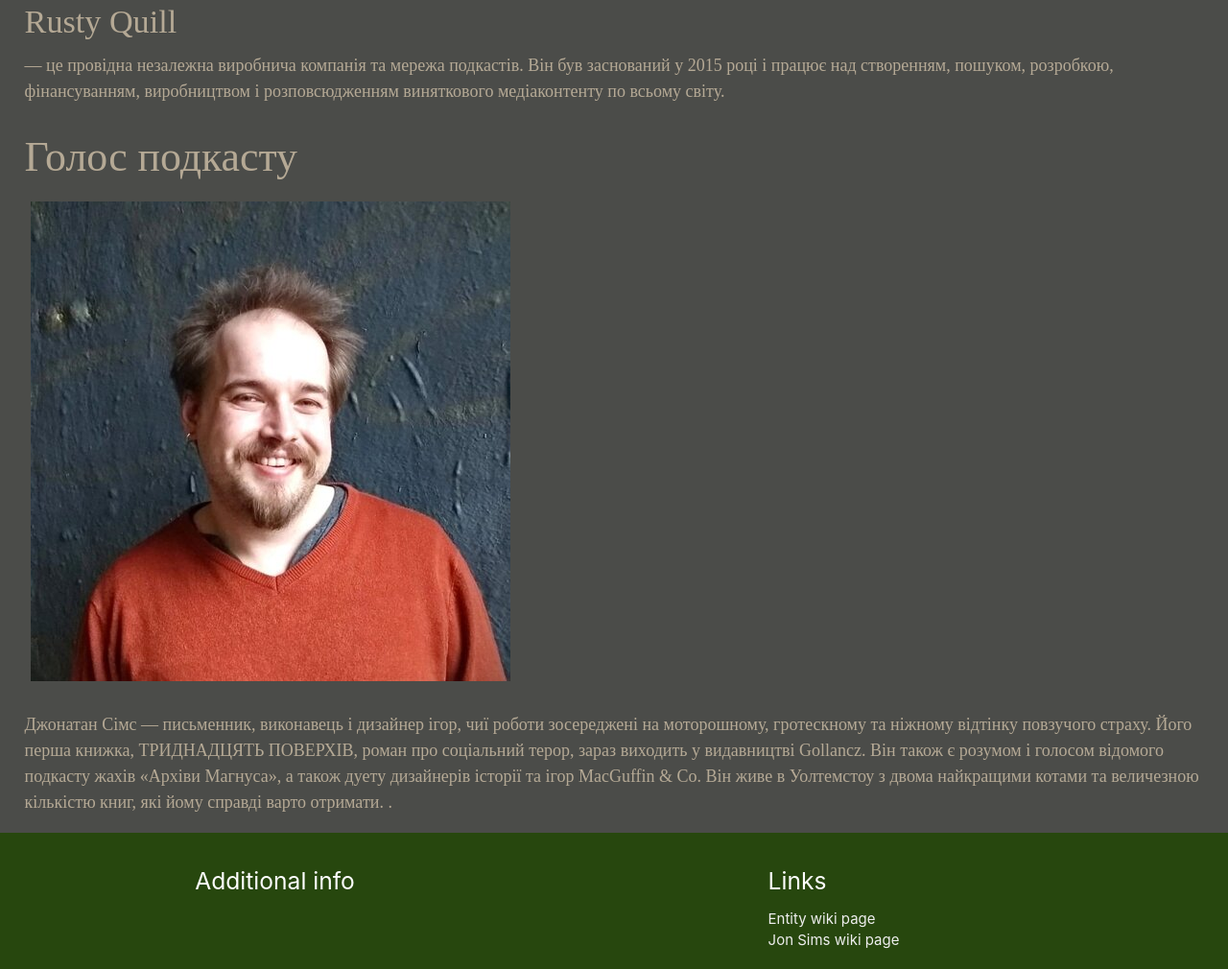
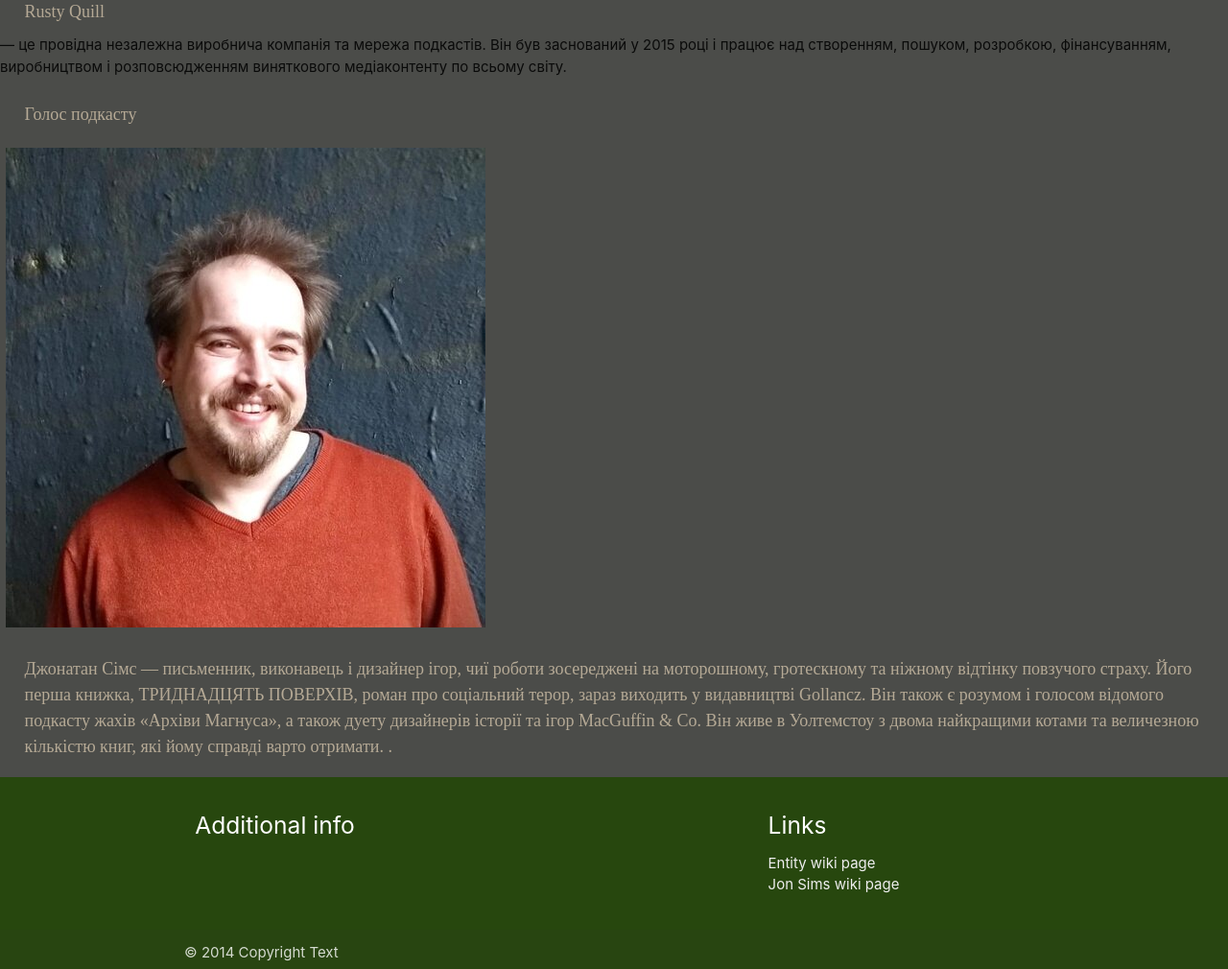
Before and after one commit to ernestlangston/JonathanSims, a plain HTML site: page rusty.html in a window 1280 px wide. Shown: the part 816-1826 px from the top of the page at 96% size. Drawn offline with nearby package versions, Linux system fonts and the light colour scheme.

Commit message:
Update rusty.html

```diff
--- a/rusty.html
+++ b/rusty.html
@@ -33,13 +33,13 @@
         <center><h3 class="statement">STATEMENT BEGINS</h3></center>
         <center><img src="img/580b585b2edbce24c47b2970.png"> </center>
 
-        <div class="globula">
+        <div >
             <img src="img/Rusty_Quill_VectorLoop_29.05-Square-1.jpg" class="pic">
-        <p><h4>Rusty Quill</h4> — це провідна незалежна виробнича компанія та мережа подкастів. Він був заснований у 2015 році і працює над створенням, пошуком, розробкою, фінансуванням, виробництвом і розповсюдженням виняткового медіаконтенту по всьому світу.
+        <p class="globula"><h4 class="globula">Rusty Quill</h4> — це провідна незалежна виробнича компанія та мережа подкастів. Він був заснований у 2015 році і працює над створенням, пошуком, розробкою, фінансуванням, виробництвом і розповсюдженням виняткового медіаконтенту по всьому світу.
         </p>
-        <h3>Голос подкасту</h3>
+        <h3 class="globula">Голос подкасту</h3>
         <img src="img/Jonathan+Sims+photo.jpg" class="pic2">
-        <p>Джонатан Сімс — письменник, виконавець і дизайнер ігор, чиї роботи зосереджені на моторошному, гротескному та ніжному відтінку повзучого страху. Його перша книжка, ТРИДНАДЦЯТЬ ПОВЕРХІВ, роман про соціальний терор, зараз виходить у видавництві Gollancz. Він також є розумом і голосом відомого подкасту жахів «Архіви Магнуса», а також дуету дизайнерів історії та ігор MacGuffin & Co. Він живе в Уолтемстоу з двома найкращими котами та величезною кількістю книг, які йому справді варто отримати. .</p>
+        <p class="globula">Джонатан Сімс — письменник, виконавець і дизайнер ігор, чиї роботи зосереджені на моторошному, гротескному та ніжному відтінку повзучого страху. Його перша книжка, ТРИДНАДЦЯТЬ ПОВЕРХІВ, роман про соціальний терор, зараз виходить у видавництві Gollancz. Він також є розумом і голосом відомого подкасту жахів «Архіви Магнуса», а також дуету дизайнерів історії та ігор MacGuffin & Co. Він живе в Уолтемстоу з двома найкращими котами та величезною кількістю книг, які йому справді варто отримати. .</p>
         </div>
         <!-- Footer -->
         <footer class="page-footer">
```
